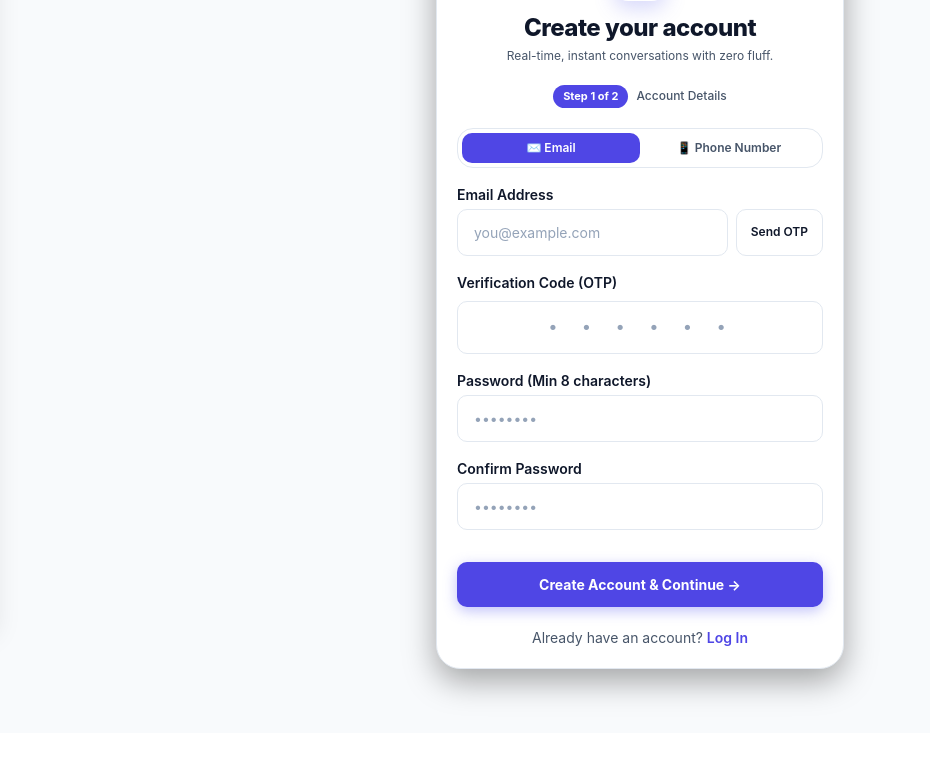
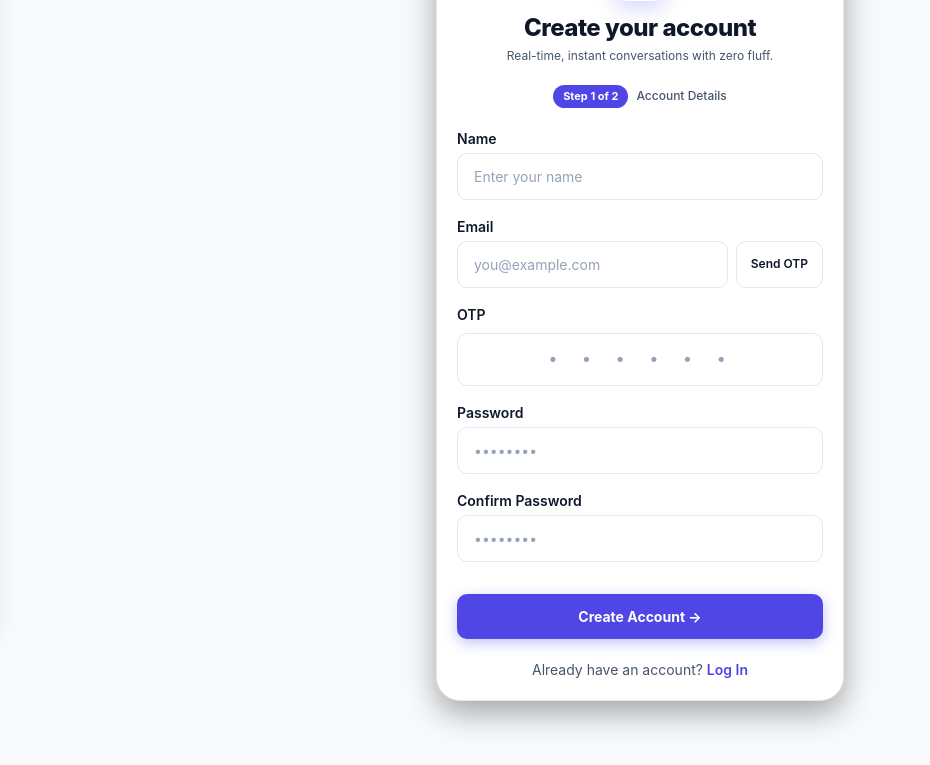
Before and after one commit to Amitesh7522/NEARBY-CHAT, a Django app: page /accounts/register/ in a window 1280 px wide. Shown: the part 180-945 px from the top of the page, without its empty margins (0-930 px from the left). Before the commit the page ends 884 px from the top, so only its background shows below. Run offline with Django 5.2, Linux system fonts and the light colour scheme.

Commit message:
feat: implement email-only signup flow (Name, Email, OTP, Password) with Brevo delivery and login

```diff
--- a/apps/accounts/forms.py
+++ b/apps/accounts/forms.py
@@ -10,27 +10,36 @@ User = get_user_model()
 
 class AccountRegisterForm(forms.Form):
     """
-    Step 1 Registration Form:
-    Asks ONLY for authentication details (Email or Phone + OTP + Password).
-    No profile information is asked at this stage.
+    Email-Only Registration Form:
+    1. Name
+    2. Email
+    3. Send OTP
+    4. OTP
+    5. Password
+    6. Confirm Password
+    7. Create Account
     """
-    AUTH_TYPE_CHOICES = [
-        ('email', _('Email Address')),
-        ('phone', _('Phone Number')),
-    ]
-
-    auth_type = forms.ChoiceField(
-        choices=AUTH_TYPE_CHOICES,
-        initial='email',
-        widget=forms.HiddenInput()
-    )
-    identifier = forms.CharField(
-        label=_('Email or Phone Number'),
+    name = forms.CharField(
+        label=_('Name'),
+        max_length=50,
+        min_length=2,
         widget=forms.TextInput(attrs={
             'class': 'input-field',
-            'placeholder': _('Enter email address or mobile number'),
-            'autocomplete': 'username',
-            'id': 'id_identifier',
+            'placeholder': _('Enter your full name'),
+            'autocomplete': 'name',
+            'id': 'id_name',
+        })
+    )
+    email = forms.EmailField(
+        label=_('Email Address'),
+        widget=forms.EmailInput(attrs={
+            'class': 'input-field',
+            'placeholder': 'you@example.com',
+            'autocomplete': 'email',
+            'autocapitalize': 'none',
+            'autocorrect': 'off',
+            'spellcheck': 'false',
+            'id': 'id_email',
         })
     )
     otp = forms.CharField(
@@ -48,7 +57,7 @@ class AccountRegisterForm(forms.Form):
         })
     )
     password = forms.CharField(
-        label=_('Create Password'),
+        label=_('Password'),
         min_length=8,
         widget=forms.PasswordInput(attrs={
             'class': 'input-field',
@@ -68,51 +77,35 @@ class AccountRegisterForm(forms.Form):
         })
     )
 
-    def clean_identifier(self):
-        ident = self.cleaned_data.get('identifier', '').strip()
-        auth_type = self.cleaned_data.get('auth_type', 'email')
+    def clean_name(self):
+        name = self.cleaned_data.get('name', '').strip()
+        if not name or len(name) < 2:
+            raise forms.ValidationError(_('Please enter your name (at least 2 characters).'))
+        return name
 
-        if not ident:
-            raise forms.ValidationError(_('Please enter your email or phone number.'))
-
-        if '@' in ident or auth_type == 'email':
-            # Email validation
-            ident_clean = ident.lower()
-            if not re.match(r'^[\w\.\+\-]+@[\w\.\-]+\.\w+$', ident_clean):
-                raise forms.ValidationError(_('Please enter a valid email address.'))
-            if User.objects.filter(email__iexact=ident_clean).exists():
-                raise forms.ValidationError(_('An account with this email already exists.'))
-            return ident_clean
-        else:
-            # Phone validation
-            clean_digits = re.sub(r'\D', '', ident)
-            if len(clean_digits) < 10:
-                raise forms.ValidationError(_('Please enter a valid 10-digit mobile number.'))
-            # Standardize Indian 10-digit format
-            if len(clean_digits) == 10:
-                phone_std = clean_digits
-            elif len(clean_digits) == 12 and clean_digits.startswith('91'):
-                phone_std = clean_digits[2:]
-            else:
-                phone_std = clean_digits
-
-            if User.objects.filter(phone_number=phone_std).exists():
-                raise forms.ValidationError(_('An account with this phone number already exists.'))
-            return phone_std
+    def clean_email(self):
+        email = self.cleaned_data.get('email', '').strip().lower()
+        if not email:
+            raise forms.ValidationError(_('Please enter your email address.'))
+        if not re.match(r'^[\w\.\+\-]+@[\w\.\-]+\.\w+$', email):
+            raise forms.ValidationError(_('Please enter a valid email address.'))
+        if User.objects.filter(email__iexact=email).exists():
+            raise forms.ValidationError(_('An account with this email already exists.'))
+        return email
 
     def clean(self):
         cleaned_data = super().clean()
         password = cleaned_data.get('password')
         confirm_password = cleaned_data.get('confirm_password')
-        identifier = cleaned_data.get('identifier')
+        email = cleaned_data.get('email')
         otp = cleaned_data.get('otp')
 
         if password and confirm_password and password != confirm_password:
             self.add_error('confirm_password', _('Passwords do not match.'))
 
-        # Real OTP backend verification
-        if identifier and otp:
-            is_valid, err_msg = VerificationService.verify_otp_challenge(identifier, otp, purpose='signup')
+        # Real Brevo OTP backend verification
+        if email and otp:
+            is_valid, err_msg = VerificationService.verify_otp_challenge(email, otp, purpose='signup')
             if not is_valid:
                 self.add_error('otp', err_msg)
 
@@ -126,7 +119,8 @@ UserRegisterForm = AccountRegisterForm
 class OnboardingProfileForm(forms.ModelForm):
     """
     Step 2 Optional Profile Setup Form:
-    Allows user to personalize Name, Avatar, Gender, and Interests (Max 5).
+    Allows user to personalize Avatar, Gender, and Interests (Max 5).
+    Reuses Name collected during signup.
     """
     interests = forms.ModelMultipleChoiceField(
         queryset=Interest.objects.all(),
@@ -156,15 +150,19 @@ class OnboardingProfileForm(forms.ModelForm):
 
 class UserLoginForm(AuthenticationForm):
     """
-    User login form supporting Username, Email, or Phone Number.
+    User login form for email-based login.
     """
     username = forms.CharField(
-        label=_('Email, Phone or Username'),
-        widget=forms.TextInput(attrs={
+        label=_('Email'),
+        widget=forms.EmailInput(attrs={
             'class': 'input-field',
-            'placeholder': _('email, phone or username'),
+            'placeholder': _('Enter your email address'),
             'autofocus': True,
-            'autocomplete': 'username'
+            'autocomplete': 'email',
+            'autocapitalize': 'none',
+            'autocorrect': 'off',
+            'spellcheck': 'false',
+            'id': 'id_username',
         })
     )
     password = forms.CharField(
@@ -172,7 +170,8 @@ class UserLoginForm(AuthenticationForm):
         widget=forms.PasswordInput(attrs={
             'class': 'input-field',
             'placeholder': '••••••••',
-            'autocomplete': 'current-password'
+            'autocomplete': 'current-password',
+            'id': 'id_password',
         })
     )
 
--- a/apps/accounts/views.py
+++ b/apps/accounts/views.py
@@ -9,7 +9,7 @@ from django.utils.translation import gettext_lazy as _
 from django.http import JsonResponse, HttpResponseForbidden
 from django.db import transaction
 from django.views.decorators.http import require_POST
-from rest_framework.decorators import api_view, permission_classes
+from rest_framework.decorators import api_view, permission_classes, authentication_classes
 from rest_framework.permissions import AllowAny, IsAuthenticated
 from rest_framework.response import Response
 from rest_framework import status
@@ -24,10 +24,14 @@ User = get_user_model()
 
 def register_view(request):
     """
-    Step 1 Registration:
-    Asks ONLY for Email or Phone + OTP + Password.
-    Automatically assigns a unique temporary name (e.g. User 4821) and deterministic avatar.
-    Redirects to Step 2 Onboarding (/accounts/onboarding/).
+    Email-Only Registration View:
+    1. Name
+    2. Email
+    3. Send OTP
+    4. OTP
+    5. Password
+    6. Confirm Password
+    7. Create Account
     """
     if request.user.is_authenticated:
         return redirect('core:home')
@@ -35,31 +39,24 @@ def register_view(request):
     if request.method == 'POST':
         form = AccountRegisterForm(request.POST)
         if form.is_valid():
-            auth_type = form.cleaned_data['auth_type']
-            identifier = form.cleaned_data['identifier']
+            name = form.cleaned_data['name'].strip()
+            email = form.cleaned_data['email'].strip().lower()
             password = form.cleaned_data['password']
 
             with transaction.atomic():
-                username, default_display_name, preset = generate_unique_user_identity()
-
-                if '@' in identifier:
-                    email = identifier
-                    phone_number = None
-                else:
-                    email = f"{username}@nearbychat.internal"
-                    phone_number = identifier
+                username, _default_name, preset = generate_unique_user_identity()
 
                 user = User.objects.create_user(
                     username=username,
                     email=email,
-                    phone_number=phone_number,
+                    phone_number=None,
                     password=password,
                     is_verified=True
                 )
 
                 if hasattr(user, 'profile'):
-                    user.profile.display_name = default_display_name
-                    user.profile.is_temporary_name = True
+                    user.profile.display_name = name
+                    user.profile.is_temporary_name = False
                     user.profile.avatar_preset = preset
                     user.profile.save()
 
@@ -269,6 +266,7 @@ def delete_account_view(request):
 # ==============================================================================
 
 @api_view(['POST'])
+@authentication_classes([])
 @permission_classes([AllowAny])
 def send_otp_api(request):
     """Dispatches a real OTP to the given phone or email."""
@@ -276,18 +274,21 @@ def send_otp_api(request):
     purpose = request.data.get('purpose', 'signup')
 
     if not identifier:
-        return Response({'error': _('Phone number or email is required.')}, status=status.HTTP_400_BAD_REQUEST)
+        return Response({'success': False, 'error': _('Phone number or email is required.')}, status=status.HTTP_400_BAD_REQUEST)
+
+    if '@' in identifier:
+        identifier = identifier.lower()
 
     if purpose == 'signup':
         if '@' in identifier:
-            if User.objects.filter(email__iexact=identifier.lower()).exists():
-                return Response({'error': _('An account with this email already exists.')}, status=status.HTTP_400_BAD_REQUEST)
+            if User.objects.filter(email__iexact=identifier).exists():
+                return Response({'success': False, 'error': _('An account with this email already exists.')}, status=status.HTTP_400_BAD_REQUEST)
         else:
             clean_digits = ''.join(c for c in identifier if c.isdigit())
             if len(clean_digits) >= 10:
                 phone_std = clean_digits[-10:]
                 if User.objects.filter(phone_number=phone_std).exists():
-                    return Response({'error': _('An account with this phone number already exists.')}, status=status.HTTP_400_BAD_REQUEST)
+                    return Response({'success': False, 'error': _('An account with this phone number already exists.')}, status=status.HTTP_400_BAD_REQUEST)
 
     ip_address = request.META.get('REMOTE_ADDR')
     success, msg, cooldown = VerificationService.send_otp_challenge(identifier, purpose, ip_address=ip_address)
@@ -297,6 +298,7 @@ def send_otp_api(request):
 
 
 @api_view(['POST'])
+@authentication_classes([])
 @permission_classes([AllowAny])
 def verify_otp_api(request):
     """Validates the supplied OTP."""
@@ -305,12 +307,15 @@ def verify_otp_api(request):
     purpose = request.data.get('purpose', 'signup')
 
     if not identifier or not otp:
-        return Response({'error': _('Identifier and OTP are required.')}, status=status.HTTP_400_BAD_REQUEST)
+        return Response({'success': False, 'error': _('Identifier and OTP are required.')}, status=status.HTTP_400_BAD_REQUEST)
+
+    if '@' in identifier:
+        identifier = identifier.lower()
 
     is_valid, msg = VerificationService.verify_otp_challenge(identifier, otp, purpose)
     if is_valid:
-        return Response({'message': msg, 'verified': True})
-    return Response({'error': msg}, status=status.HTTP_400_BAD_REQUEST)
+        return Response({'success': True, 'message': msg, 'verified': True})
+    return Response({'success': False, 'error': msg}, status=status.HTTP_400_BAD_REQUEST)
 
 
 @api_view(['POST'])
--- a/templates/accounts/register.html
+++ b/templates/accounts/register.html
@@ -7,7 +7,7 @@
 <div style="max-width: 440px; margin: var(--space-6) auto; padding: 0 var(--space-4);">
   <div class="card" style="box-shadow: 0 12px 32px rgba(0, 0, 0, 0.35); border-radius: var(--radius-xl); border: 1px solid var(--border-color);">
 
-    <!-- Header Brand & Step 1 Indicator -->
+    <!-- Header Brand -->
     <div style="text-align: center; margin-bottom: var(--space-5);">
       <img src="{% static 'images/icon.svg' %}" alt="Nearby Chat" style="width: 52px; height: 52px; margin: 0 auto var(--space-3); border-radius: 14px; box-shadow: 0 8px 20px rgba(99, 102, 241, 0.25);">
       <h2 style="font-size: var(--text-2xl); font-weight: 800; letter-spacing: -0.5px; margin-bottom: 4px;">{% trans "Create your account" %}</h2>
@@ -22,19 +22,8 @@
       <span style="font-size: 12px; color: var(--text-secondary); font-weight: 500;">{% trans "Account Details" %}</span>
     </div>
 
-    <!-- Auth Mode Toggle (Email vs Phone) -->
-    <div style="display: grid; grid-template-columns: 1fr 1fr; background: var(--bg-surface); padding: 4px; border-radius: var(--radius-lg); border: 1px solid var(--border-color); margin-bottom: var(--space-4);">
-      <button type="button" id="tab-email" class="btn btn-sm" onclick="switchAuthTab('email')" style="background: var(--primary); color: #fff; font-weight: 600; border-radius: var(--radius-md); transition: all 0.2s;">
-        ✉️ {% trans "Email" %}
-      </button>
-      <button type="button" id="tab-phone" class="btn btn-sm" onclick="switchAuthTab('phone')" style="background: transparent; color: var(--text-secondary); font-weight: 600; border-radius: var(--radius-md); transition: all 0.2s;">
-        📱 {% trans "Phone Number" %}
-      </button>
-    </div>
-
     <form method="post" action="{% url 'accounts:register' %}" id="register-form">
       {% csrf_token %}
-      <input type="hidden" name="auth_type" id="auth_type_input" value="email">
 
       {% if form.non_field_errors %}
         <div style="background-color: var(--error-bg); color: var(--error-text); padding: var(--space-3); border-radius: var(--radius-md); font-size: var(--text-sm); margin-bottom: var(--space-4);">
@@ -42,24 +31,31 @@
         </div>
       {% endif %}
 
-      <!-- Identifier Field (Email / Phone) with Send OTP Action -->
+      <!-- 1. Name -->
       <div class="form-group">
-        <label class="form-label" id="identifier-label" for="id_identifier">{% trans "Email Address" %}</label>
+        <label class="form-label" for="id_name">{% trans "Name" %}</label>
+        <input type="text" name="name" id="id_name" class="input-field" placeholder="{% trans 'Enter your name' %}" value="{{ form.name.value|default:'' }}" required autocomplete="name">
+        {% if form.name.errors %}<span style="color:var(--error);font-size:var(--text-xs);">{{ form.name.errors.0 }}</span>{% endif %}
+      </div>
+
+      <!-- 2. Email Address with Send OTP Action -->
+      <div class="form-group">
+        <label class="form-label" for="id_email">{% trans "Email" %}</label>
         <div style="display: flex; gap: 8px;">
-          <input type="text" name="identifier" id="id_identifier" class="input-field" placeholder="you@example.com" value="{{ form.identifier.value|default:'' }}" required autocomplete="username" style="flex: 1;">
+          <input type="email" name="email" id="id_email" class="input-field" placeholder="you@example.com" value="{{ form.email.value|default:'' }}" required autocomplete="email" autocapitalize="none" autocorrect="off" spellcheck="false" inputmode="email" style="flex: 1;">
           <button type="button" id="send-otp-btn" class="btn btn-secondary" onclick="requestOTP()" style="white-space: nowrap; font-size: var(--text-xs); padding: 0 14px; font-weight: 600;">
             <span id="send-otp-text">{% trans "Send OTP" %}</span>
             <span id="send-otp-spinner" class="spinner-sm" style="display: none;"></span>
           </button>
         </div>
         <div id="otp-feedback" style="font-size: var(--text-xs); margin-top: 4px; display: none;"></div>
-        {% if form.identifier.errors %}<span style="color:var(--error);font-size:var(--text-xs);">{{ form.identifier.errors.0 }}</span>{% endif %}
+        {% if form.email.errors %}<span style="color:var(--error);font-size:var(--text-xs);">{{ form.email.errors.0 }}</span>{% endif %}
       </div>
 
-      <!-- 6-digit OTP Input -->
+      <!-- 3. OTP (6 digits) -->
       <div class="form-group" id="otp-container">
         <div style="display: flex; justify-content: space-between; align-items: center; margin-bottom: var(--space-1);">
-          <label class="form-label" for="id_otp" style="margin: 0;">{% trans "Verification Code (OTP)" %}</label>
+          <label class="form-label" for="id_otp" style="margin: 0;">{% trans "OTP" %}</label>
           <button type="button" id="resend-otp-btn" onclick="requestOTP()" style="background: none; border: none; color: var(--primary); font-size: var(--text-xs); cursor: pointer; padding: 0; display: none; font-weight: 600;">
             {% trans "Resend Code" %}
           </button>
@@ -68,22 +64,23 @@
         {% if form.otp.errors %}<span style="color:var(--error);font-size:var(--text-xs);display:block;margin-top:4px;">{{ form.otp.errors.0 }}</span>{% endif %}
       </div>
 
-      <!-- Password Field -->
+      <!-- 4. Password Field -->
       <div class="form-group">
-        <label class="form-label" for="id_password">{% trans "Password (Min 8 characters)" %}</label>
+        <label class="form-label" for="id_password">{% trans "Password" %}</label>
         <input type="password" name="password" id="id_password" class="input-field" placeholder="••••••••" minlength="8" required autocomplete="new-password">
         {% if form.password.errors %}<span style="color:var(--error);font-size:var(--text-xs);">{{ form.password.errors.0 }}</span>{% endif %}
       </div>
 
-      <!-- Confirm Password Field -->
+      <!-- 5. Confirm Password Field -->
       <div class="form-group">
         <label class="form-label" for="id_confirm_password">{% trans "Confirm Password" %}</label>
         <input type="password" name="confirm_password" id="id_confirm_password" class="input-field" placeholder="••••••••" minlength="8" required autocomplete="new-password">
         {% if form.confirm_password.errors %}<span style="color:var(--error);font-size:var(--text-xs);">{{ form.confirm_password.errors.0 }}</span>{% endif %}
       </div>
 
+      <!-- 6. Create Account Button -->
       <button type="submit" id="submit-btn" class="btn btn-primary" style="width: 100%; margin-top: var(--space-4); padding: var(--space-3); font-weight: 700; font-size: var(--text-sm); box-shadow: 0 4px 14px rgba(99, 102, 241, 0.4);">
-        {% trans "Create Account & Continue" %} →
+        {% trans "Create Account" %} →
       </button>
     </form>
 
@@ -96,54 +93,37 @@
 </div>
 
 <script>
-  let currentAuthType = 'email';
   let cooldownTimer = null;
-  let remainingSeconds = 0;
 
-  function switchAuthTab(type) {
-    currentAuthType = type;
-    document.getElementById('auth_type_input').value = type;
-
-    const emailTab = document.getElementById('tab-email');
-    const phoneTab = document.getElementById('tab-phone');
-    const label = document.getElementById('identifier-label');
-    const input = document.getElementById('id_identifier');
-
-    if (type === 'email') {
-      emailTab.style.background = 'var(--primary)';
-      emailTab.style.color = '#fff';
-      phoneTab.style.background = 'transparent';
-      phoneTab.style.color = 'var(--text-secondary)';
-      label.innerText = '{% trans "Email Address" %}';
-      input.placeholder = 'you@example.com';
-      input.type = 'email';
-    } else {
-      phoneTab.style.background = 'var(--primary)';
-      phoneTab.style.color = '#fff';
-      emailTab.style.background = 'transparent';
-      emailTab.style.color = 'var(--text-secondary)';
-      label.innerText = '{% trans "Phone Number" %}';
-      input.placeholder = 'e.g. 9876543210';
-      input.type = 'tel';
-    }
+  function isCooldownActive() {
+    const expiry = parseInt(sessionStorage.getItem('nearby_otp_expiry') || '0', 10);
+    return expiry > Date.now();
   }
 
   async function requestOTP() {
-    if (remainingSeconds > 0) return;
+    if (isCooldownActive()) return;
 
-    const identifierInput = document.getElementById('id_identifier');
-    const identifier = identifierInput.value.trim();
+    const emailInput = document.getElementById('id_email');
+    const email = emailInput.value.trim().toLowerCase();
     const feedback = document.getElementById('otp-feedback');
     const sendBtn = document.getElementById('send-otp-btn');
     const sendText = document.getElementById('send-otp-text');
     const sendSpinner = document.getElementById('send-otp-spinner');
-    const resendBtn = document.getElementById('resend-otp-btn');
 
-    if (!identifier) {
+    if (!email) {
       feedback.style.display = 'block';
       feedback.style.color = 'var(--error)';
-      feedback.innerText = currentAuthType === 'email' ? '{% trans "Please enter your email address first." %}' : '{% trans "Please enter your phone number first." %}';
-      identifierInput.focus();
+      feedback.innerText = '{% trans "Please enter your email address first." %}';
+      emailInput.focus();
+      return;
+    }
+
+    const emailRegex = /^[^\s@]+@[^\s@]+\.[^\s@]+$/;
+    if (!emailRegex.test(email)) {
+      feedback.style.display = 'block';
+      feedback.style.color = 'var(--error)';
+      feedback.innerText = '{% trans "Please enter a valid email address." %}';
+      emailInput.focus();
       return;
     }
 
@@ -160,7 +140,8 @@
           'X-CSRFToken': '{{ csrf_token }}',
         },
         body: JSON.stringify({
-          identifier: identifier,
+          identifier: email,
+          email: email,
           purpose: 'signup'
         })
       });
@@ -170,16 +151,26 @@
       if (response.ok && data.success) {
         feedback.style.display = 'block';
         feedback.style.color = 'var(--success, #10b981)';
-        feedback.innerText = '✓ ' + (data.message || '{% trans "Verification code dispatched!" %}');
+        feedback.innerText = '✓ ' + (data.message || '{% trans "Verification code sent to your email." %}');
         document.getElementById('id_otp').focus();
-        startCooldown(data.cooldown || 60);
+        const cooldown = data.cooldown || 60;
+        const expiry = Date.now() + cooldown * 1000;
+        sessionStorage.setItem('nearby_otp_expiry', expiry.toString());
+        startCooldown(expiry);
       } else {
         feedback.style.display = 'block';
         feedback.style.color = 'var(--error)';
-        feedback.innerText = data.error || '{% trans "Failed to send code. Please try again." %}';
-        sendBtn.disabled = false;
-        sendText.style.display = 'inline';
-        sendSpinner.style.display = 'none';
+        feedback.innerText = data.error || data.detail || '{% trans "Failed to send code. Please try again." %}';
+
+        if (data.cooldown && data.cooldown > 0) {
+          const expiry = Date.now() + data.cooldown * 1000;
+          sessionStorage.setItem('nearby_otp_expiry', expiry.toString());
+          startCooldown(expiry);
+        } else {
+          sendBtn.disabled = false;
+          sendText.style.display = 'inline';
+          sendSpinner.style.display = 'none';
+        }
       }
     } catch (err) {
       feedback.style.display = 'block';
@@ -191,8 +182,7 @@
     }
   }
 
-  function startCooldown(seconds) {
-    remainingSeconds = seconds;
+  function startCooldown(expiryTimestamp) {
     const sendBtn = document.getElementById('send-otp-btn');
     const sendText = document.getElementById('send-otp-text');
     const sendSpinner = document.getElementById('send-otp-spinner');
@@ -205,8 +195,9 @@
 
     if (cooldownTimer) clearInterval(cooldownTimer);
 
-    cooldownTimer = setInterval(() => {
-      remainingSeconds--;
+    function update() {
+      const now = Date.now();
+      const remainingSeconds = Math.max(0, Math.ceil((expiryTimestamp - now) / 1000));
       if (remainingSeconds > 0) {
         sendText.innerText = `(${remainingSeconds}s)`;
         resendBtn.innerText = `{% trans "Resend in" %} (${remainingSeconds}s)`;
@@ -214,13 +205,33 @@
         resendBtn.style.pointerEvents = 'none';
       } else {
         clearInterval(cooldownTimer);
+        sessionStorage.removeItem('nearby_otp_expiry');
         sendBtn.disabled = false;
         sendText.innerText = '{% trans "Send OTP" %}';
         resendBtn.innerText = '{% trans "Resend Code" %}';
         resendBtn.style.opacity = '1';
         resendBtn.style.pointerEvents = 'auto';
       }
-    }, 1000);
+    }
+
+    update();
+    cooldownTimer = setInterval(update, 500);
   }
+
+  function restoreCooldownIfActive() {
+    const expiry = parseInt(sessionStorage.getItem('nearby_otp_expiry') || '0', 10);
+    if (expiry > Date.now()) {
+      startCooldown(expiry);
+    }
+  }
+
+  window.addEventListener('pageshow', restoreCooldownIfActive);
+  document.addEventListener('visibilitychange', () => {
+    if (document.visibilityState === 'visible') {
+      restoreCooldownIfActive();
+    }
+  });
+
+  document.addEventListener('DOMContentLoaded', restoreCooldownIfActive);
 </script>
 {% endblock %}
```
Also changed, not shown: tests/test_accounts.py (+4 -3 lines), tests/test_brevo_otp_auth.py (+5 -4 lines), tests/test_onboarding_and_auth.py (+27 -35 lines), tests/test_referrals_and_badges.py (+2 -2 lines).
